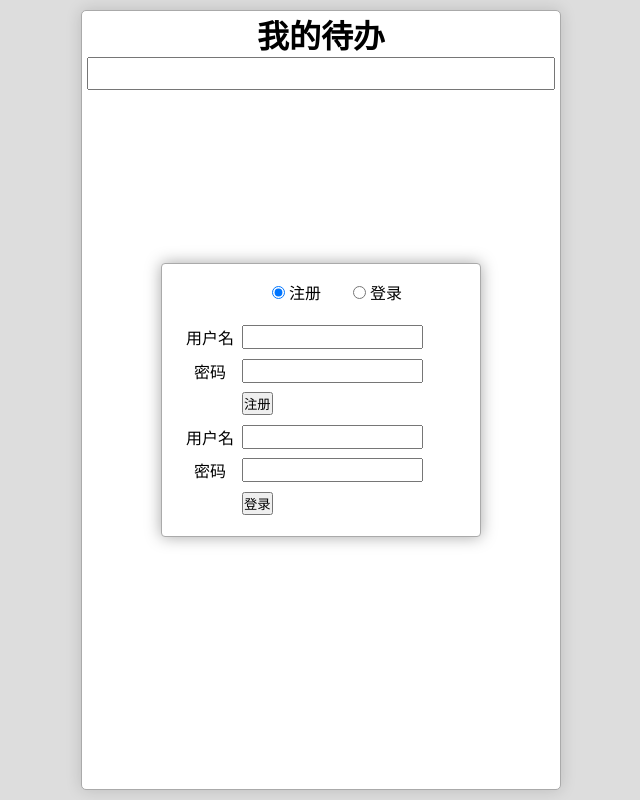
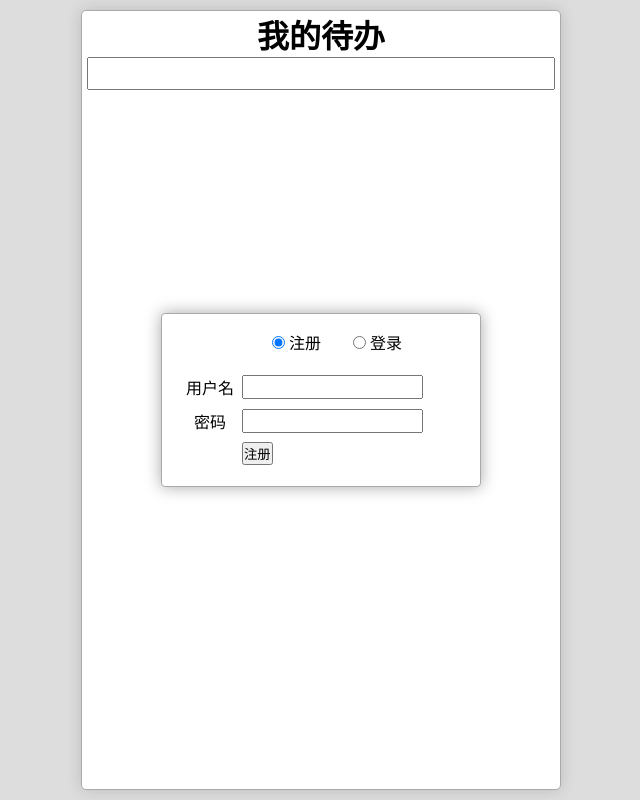
Before and after one commit to yiyanwu/webpack-demo2, a React (Create React App) app: page / in a window 1280 px wide. Shown: the whole page, without its empty margins (319-959 px from the left). Built offline with nearby package versions, Linux system fonts and the light colour scheme.

Commit message:
在注册和登录表单间切换

```diff
--- a/src/UserDialog.js
+++ b/src/UserDialog.js
@@ -14,14 +14,7 @@ export default class UserDialog extends Component {
         })
     }
     render(){
-        return(
-            <div className="UserDialog-Wrapper">
-        <div className="UserDialog">
-          <nav onChange={this.switch.bind(this)}>
-            <label><input type="radio" value='signUp' checked={this.state.selected === 'signUp'} /> 注册</label>
-            <label><input type="radio" value='signIn' checked={this.state.selected === 'signIn'} /> 登录</label>
-          </nav>
-          <div className="panes">
+        let signUpForm = (
             <form className="signUp"> {/* 注册*/}
               <div className="row">
                 <label>用户名</label>
@@ -35,6 +28,8 @@ export default class UserDialog extends Component {
                 <button type="submit">注册</button>
               </div>
             </form>
+        )
+        let signInForm = (
           <form className="signIn"> {/* 登录*/}
             <div className="row">
               <label>用户名</label>
@@ -48,10 +43,20 @@ export default class UserDialog extends Component {
               <button type="submit">登录</button>
             </div>
           </form>
+        )
+    return(
+        <div className="UserDialog-Wrapper">
+         <div className="UserDialog">
+          <nav onChange={this.switch.bind(this)}>
+            <label><input type="radio" value='signUp' checked={this.state.selected === 'signUp'} /> 注册</label>
+            <label><input type="radio" value='signIn' checked={this.state.selected === 'signIn'} /> 登录</label>
+          </nav>
+          <div className="panes">
+            {this.state.selected === 'signUp' ? signUpForm : null }
+            {this.state.selected === 'signIn' ? signInForm : null }
           </div>
         </div>
        </div>
-
       )
     }
 }
```
Lines whose indentation alone changed are shown as unchanged.
